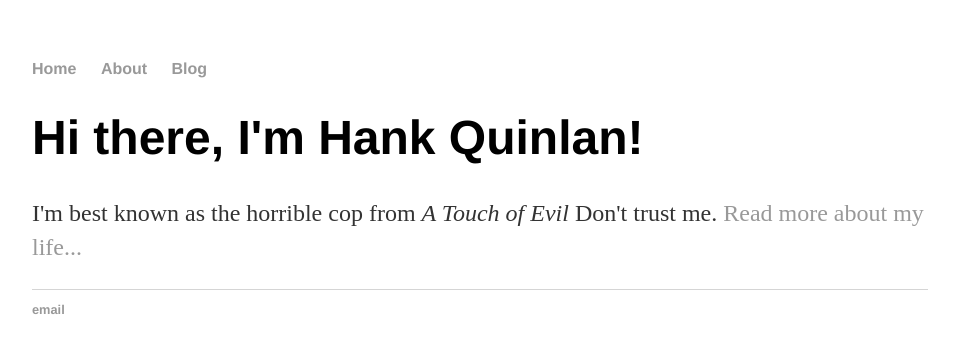
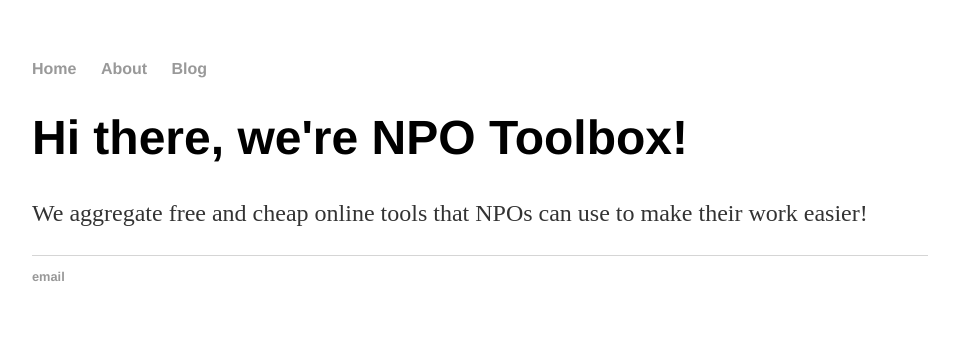
Before and after one commit to jfw278/jfw278.github.io, a Jekyll site: the page built from index.html, in a window 1280 px wide. Shown: the top 353 px of the page, without its empty margins (160-1119 px from the left). Built offline with Jekyll 4.4.1, drawn with Linux system fonts in a browser that asks for light colours.

Commit message:
Update index.html

```diff
--- a/index.html
+++ b/index.html
@@ -1,8 +1,8 @@
 ---
 layout: default
-title: Hank Quinlan, Horrible Cop
+title: NPO Toolbox
 ---
 <div class="blurb">
-	<h1>Hi there, I'm Hank Quinlan!</h1>
-	<p>I'm best known as the horrible cop from <em>A Touch of Evil</em> Don't trust me. <a href="/about">Read more about my life...</a></p>
+	<h1>Hi there, we're NPO Toolbox!</h1>
+	<p>We aggregate free and cheap online tools that NPOs can use to make their work easier!</p>
 </div><!-- /.blurb -->
```
